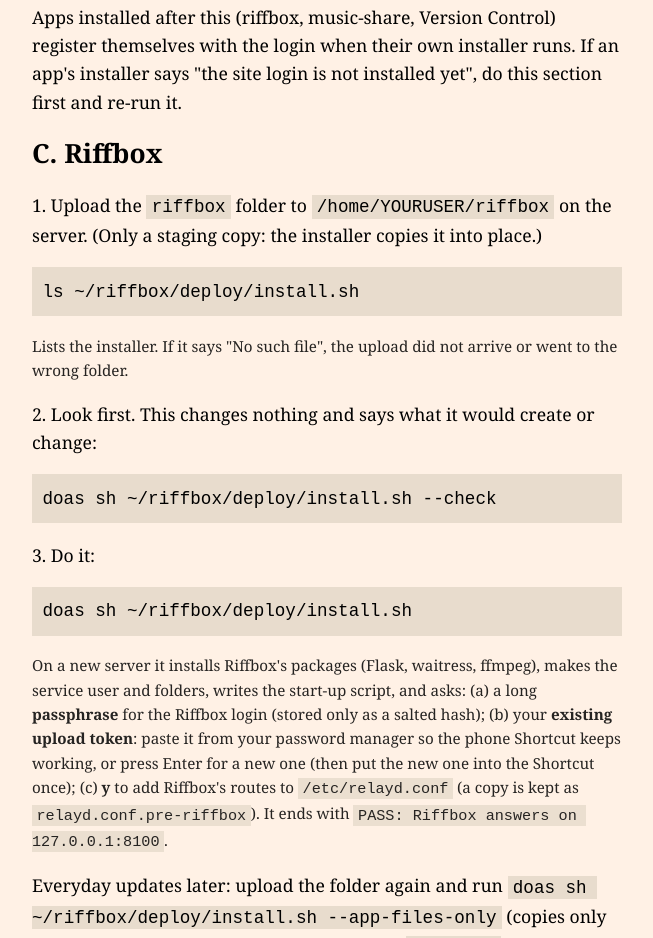
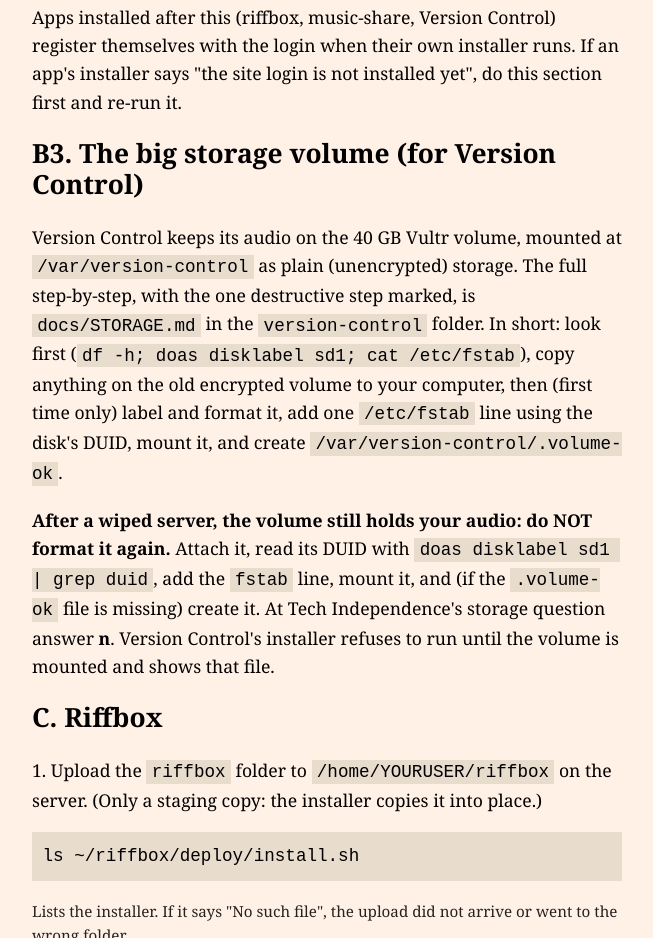
Before and after one commit to sodasam1/personal-site, a plain HTML site: page RESTORE.html in a window 1280 px wide. Shown: the part 3098-4036 px from the top of the page, without its empty margins (313-966 px from the left). Drawn offline with Linux system fonts and the light colour scheme.

Commit message:
RESTORE.html B3: the big storage volume; MULTI-APP: where data lives
Co-Authored-By: Claude Sonnet 5.5 <noreply@anthropic.com>
Claude-Session: https://claude.ai/code/session_01BSXodgAT6s6KxAjSksQgv2

```diff
--- a/RESTORE.html
+++ b/RESTORE.html
@@ -67,6 +67,13 @@ It ends with <code>PASS: Site login answers on 127.0.0.1:8099</code>. Then, on y
 <p>Apps installed after this (riffbox, music-share, Version Control) register themselves with the login when their own installer runs. If an app's installer says
 "the site login is not installed yet", do this section first and re-run it.</p>
 
+<h2>B3. The big storage volume (for Version Control)</h2>
+<p>Version Control keeps its audio on the 40 GB Vultr volume, mounted at <code>/var/version-control</code> as plain (unencrypted) storage. The full step-by-step, with the one destructive step
+marked, is <code>docs/STORAGE.md</code> in the <code>version-control</code> folder. In short: look first (<code>df -h; doas disklabel sd1; cat /etc/fstab</code>), copy anything on the old
+encrypted volume to your computer, then (first time only) label and format it, add one <code>/etc/fstab</code> line using the disk's DUID, mount it, and create <code>/var/version-control/.volume-ok</code>.</p>
+<p><b>After a wiped server, the volume still holds your audio: do NOT format it again.</b> Attach it, read its DUID with <code>doas disklabel sd1 | grep duid</code>, add the <code>fstab</code> line, mount it, and
+(if the <code>.volume-ok</code> file is missing) create it. At Tech Independence's storage question answer <b>n</b>. Version Control's installer refuses to run until the volume is mounted and shows that file.</p>
+
 <h2>C. Riffbox</h2>
 <p>1. Upload the <code>riffbox</code> folder to <code>/home/YOURUSER/riffbox</code> on the server. (Only a staging copy: the installer copies it into place.)</p>
 <pre>ls ~/riffbox/deploy/install.sh</pre>
```
Also changed, not shown: 1 other file.
